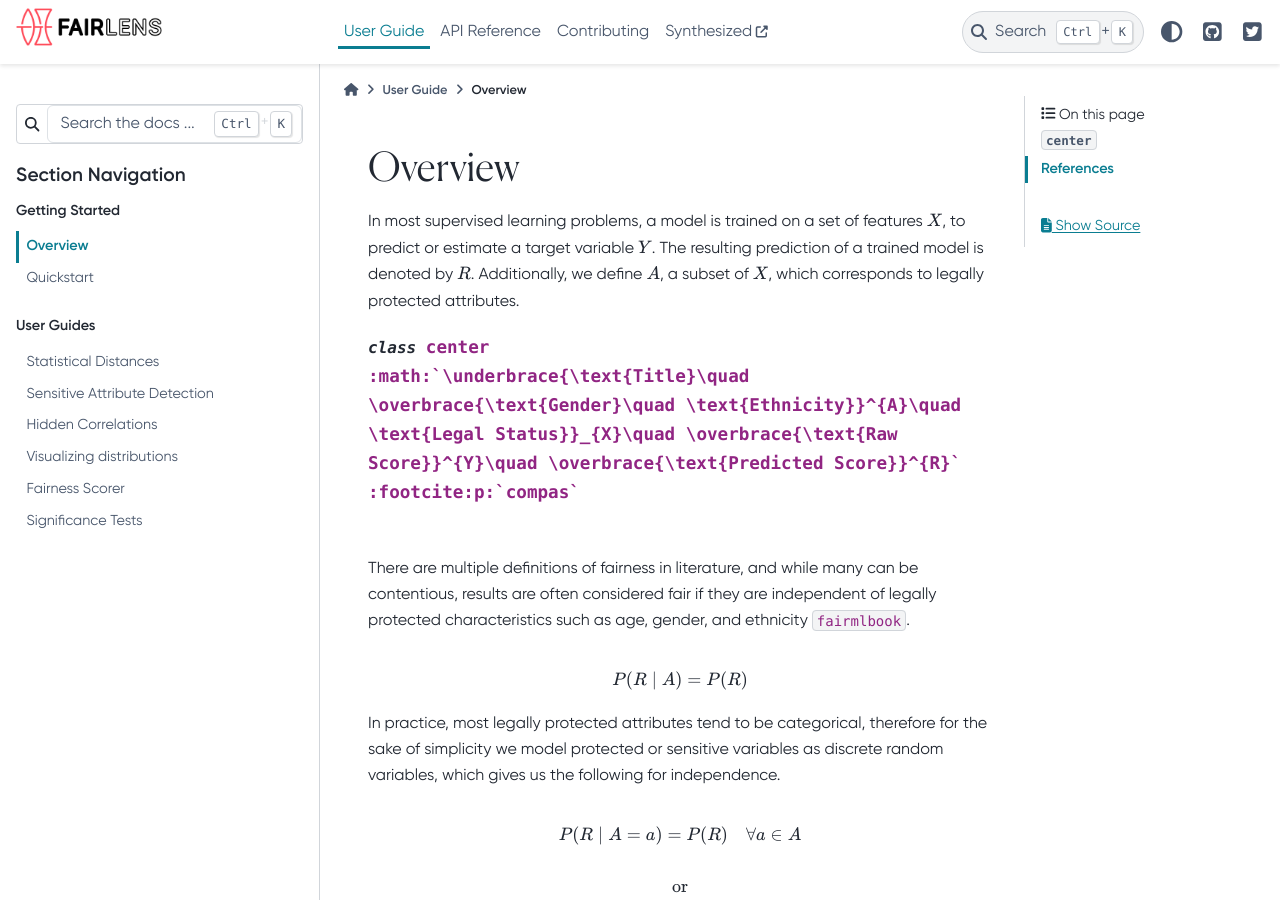
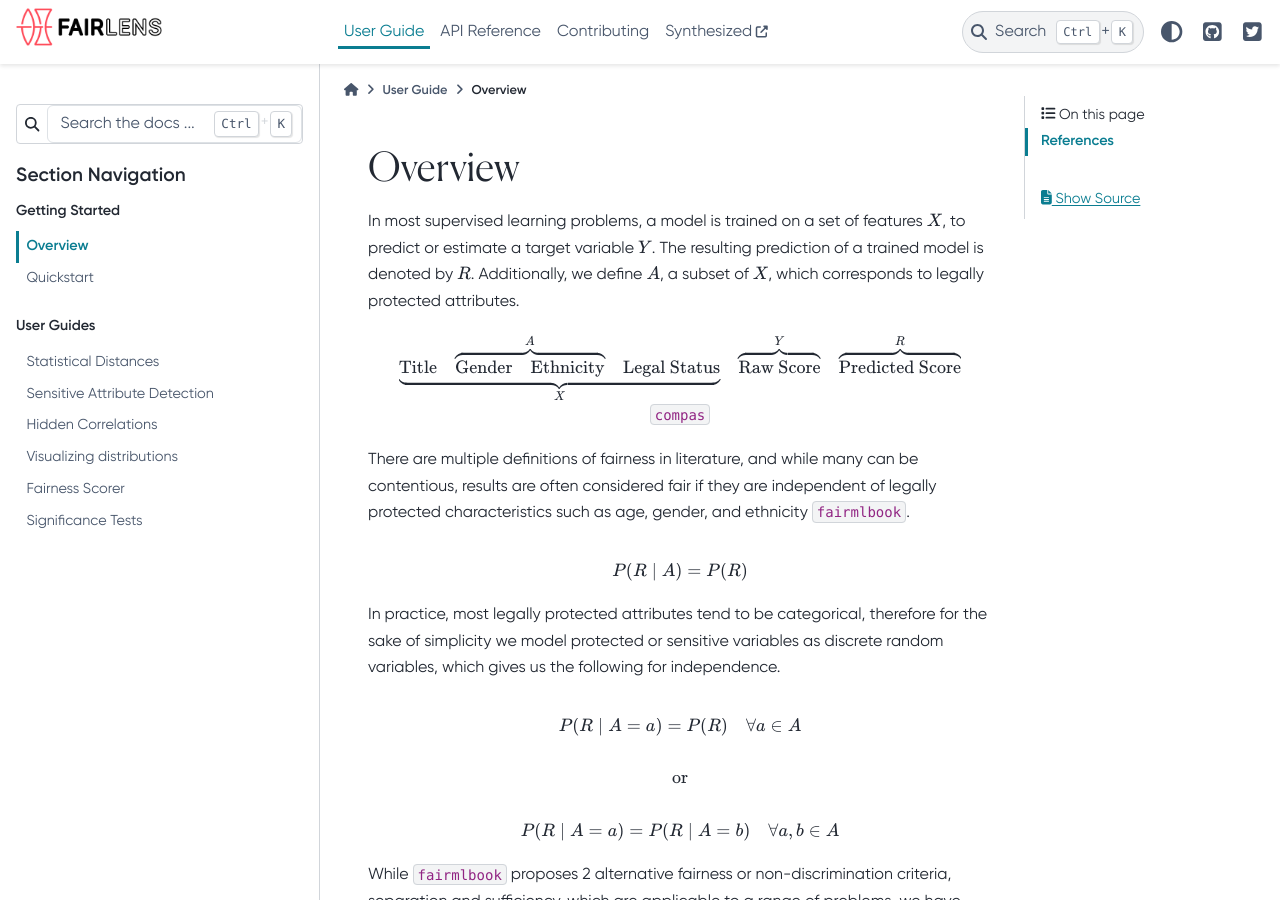
Before and after one commit to synthesized-io/fairlens, a Sphinx documentation site: the page built from docs/user_guide/fairness.rst, in a window 1280 px wide and 900 px high. Built offline with Sphinx 7.4.7 and the PyData theme 0.15.4, drawn with Linux system fonts in a browser that asks for light colours; cross-references to code outside the pages are shown as plain code.

Commit message:
fix latex alignment

```diff
--- a/docs/user_guide/fairness.rst
+++ b/docs/user_guide/fairness.rst
@@ -5,9 +5,15 @@ In most supervised learning problems, a model is trained on a set of features :m
 a target variable :math:`Y`. The resulting prediction of a trained model is denoted by :math:`R`. Additionally, we
 define :math:`A`, a subset of :math:`X`, which corresponds to legally protected attributes.
 
-.. class:: center
-  :math:`\underbrace{\text{Title}\quad \overbrace{\text{Gender}\quad \text{Ethnicity}}^{A}\quad \text{Legal Status}}_{X}\quad \overbrace{\text{Raw Score}}^{Y}\quad \overbrace{\text{Predicted Score}}^{R}` :footcite:p:`compas`
+.. raw:: html
 
+  <div style="width: 100%; margin: auto; text-align: center;">
+
+:math:`\underbrace{\text{Title}\quad \overbrace{\text{Gender}\quad \text{Ethnicity}}^{A}\quad \text{Legal Status}}_{X}\quad \overbrace{\text{Raw Score}}^{Y}\quad \overbrace{\text{Predicted Score}}^{R}` :footcite:p:`compas`
+
+.. raw:: html
+
+  </div>
 
 There are multiple definitions of fairness in literature, and while many can be contentious, results are often
 considered fair if they are independent of legally protected characteristics such as age, gender, and ethnicity
```
